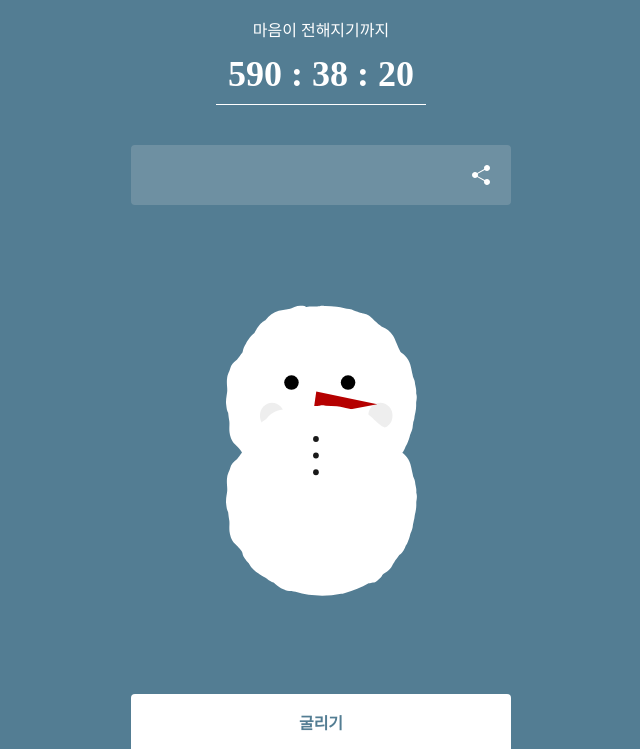
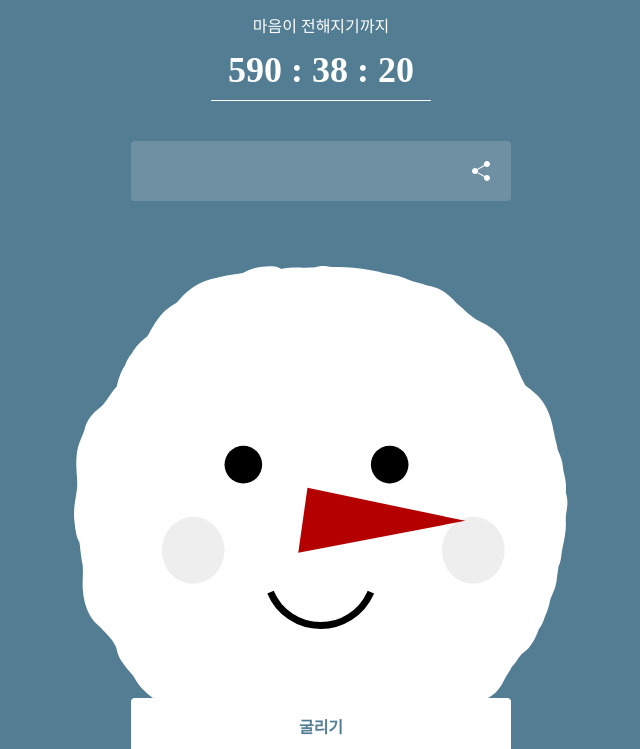
Before and after one commit to sojuthon-doyouwannabuildasnowman/web, a Next.js app: page /info/1 in a window 1280 px wide. Shown: the top 749 px of the page, without its empty margins (319-959 px from the left). Built offline with nearby package versions, Linux system fonts and the light colour scheme; a web font is replaced by a local one.

Commit message:
눈사람 추가

```diff
--- a/pages/info/[id].tsx
+++ b/pages/info/[id].tsx
@@ -1,8 +1,8 @@
 import styled from "@emotion/styled";
+import Image from "next/image";
+import Link from "next/link";
 import { useRouter } from "next/router";
-import Image from "next/image";
-import { useEffect, useRef, useState } from "react";
-import Link from "next/link";
+import { useEffect, useState } from "react";
 
 const doCopy = (text: any) => {
   // 흐음 1.
@@ -90,8 +90,8 @@ export default function Info() {
     fetch("/api/snowman/" + id)
       .then((res) => res.json())
       .then((data) => {
-        setHead(data.data.head);
-        setBody(data.data.body);
+        setHead(data.data.head + 1);
+        setBody(data.data.body + 1);
         setName(data.data.name);
       });
   }, [id]);
@@ -186,20 +186,16 @@ export default function Info() {
           height={20}
         />
       </Name>
-      <Image
-        style={{ position: "absolute", transform: "translate(0, 0px)" }}
-        src="/snowmanHead.svg"
-        alt="head"
-        width={191}
-        height={191}
-      />
-      <Image
-        style={{ position: "absolute", transform: "translate(0, 100px)" }}
-        src="/snowmanBody.svg"
-        alt="body"
-        width={191}
-        height={191}
-      />
+      <SnowmanBlock>
+        <SnowmanSection
+          src="/snowmanHead.svg"
+          size={(head / (head + body)) * 100}
+        />
+        <SnowmanSection
+          src="/snowmanBody.svg"
+          size={(body / (head + body)) * 100}
+        />
+      </SnowmanBlock>
       <Contribute
         onClick={() => {
           setIsModal(true);
@@ -354,7 +350,7 @@ const Status = styled.div`
   display: flex;
   align-items: center;
   justify-content: center;
-  width: 210px;
+  width: 220px;
   border-bottom: 1px solid #fff;
   font-weight: 600;
   font-size: 36px;
@@ -385,6 +381,7 @@ const Name = styled.div`
 const Contribute = styled.div`
   width: 380px;
   height: 60px;
+  margin-top: 50px;
   display: flex;
   align-items: center;
   justify-content: center;
@@ -395,7 +392,6 @@ const Contribute = styled.div`
   color: #537d93;
   background: #ffffff;
   border-radius: 4px;
-  margin-top: 489px;
 `;
 
 const Create = styled.div`
@@ -411,3 +407,22 @@ const Create = styled.div`
     all: unset;
   }
 `;
+
+const SnowmanBlock = styled.div`
+  display: flex;
+  flex-direction: column;
+  align-items: center;
+  height: 382px;
+  margin-top: 65px;
+`;
+
+interface SnowmanSectionProps {
+  size: number;
+}
+
+const SnowmanSection = styled.img<SnowmanSectionProps>`
+  height: ${({ size }) => size}%;
+  &:nth-of-type(2n) {
+    margin-top: -3px;
+  }
+`;
```
